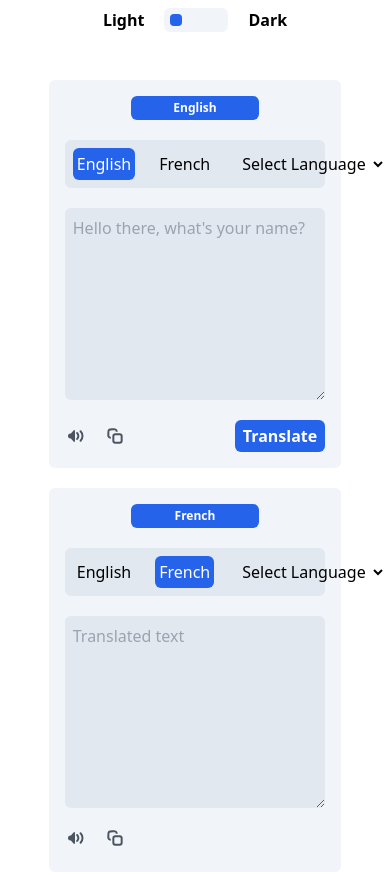
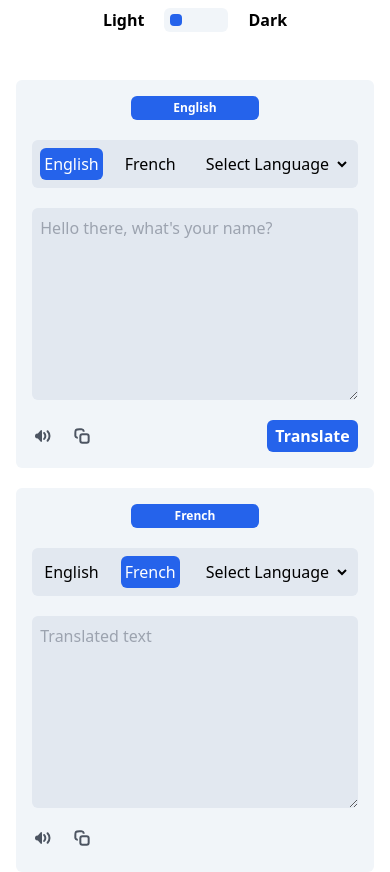
Before and after one commit to oseji/translator, a React (Vite) app: page / in a window 390 px wide. Built offline with nearby package versions, Linux system fonts and the light colour scheme.

Commit message:
minor changes

```diff
--- a/src/App.tsx
+++ b/src/App.tsx
@@ -153,7 +153,6 @@ function App() {
 
   //UPDATE TRANSLATED TEXT
   useEffect(() => {
-    console.log(apiData);
     if (apiData !== undefined && apiData !== null) {
       setTranslatedText(() => {
         let text = "";
--- a/src/index.css
+++ b/src/index.css
@@ -27,7 +27,7 @@ section {
 }
 
 .translateBox {
-  @apply bg-slate-100 dark:bg-black min-h-96 p-4 rounded-md flex flex-col gap-5 w-3/4 lg:w-[40%] mx-auto;
+  @apply bg-slate-100 dark:bg-black min-h-96 p-4 rounded-md flex flex-col gap-5 w-11/12 lg:w-[40%] mx-auto;
 }
 
 .selectedLanguageBox {
@@ -35,7 +35,7 @@ section {
 }
 
 .selectLanguageGroup {
-  @apply flex flex-row items-center justify-start gap-5 bg-slate-200 dark:bg-slate-900 dark:text-white p-2 rounded-md capitalize;
+  @apply flex flex-row items-center justify-between lg:justify-start lg:gap-5 bg-slate-200 dark:bg-slate-900 dark:text-white p-2 rounded-md capitalize;
 }
 
 .langSelection {
```
